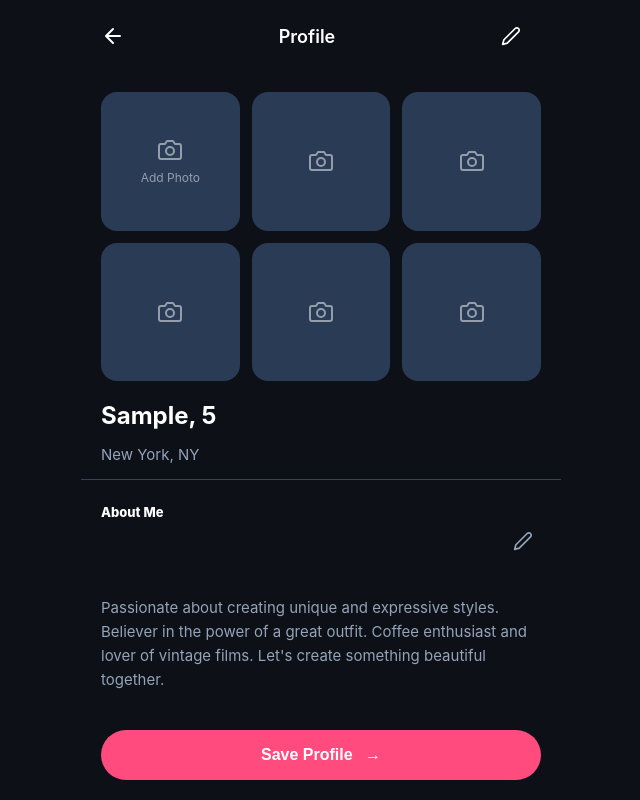
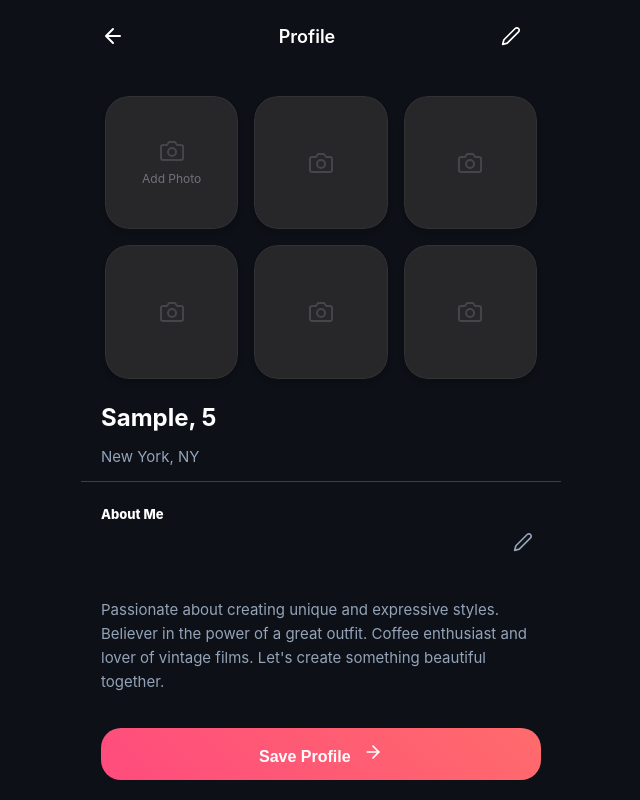
Before and after one commit to Nageshwar3/Tinglee-signup-and-login, a React (Vite) app: page /profile-wizard in a window 1280 px wide. Both pictures are taken after typing "Sample", "2020-01-15" into the empty fields and a click on the button "Save & Continue". Shown: the top 800 px of the page, without its empty margins (319-959 px from the left). Built offline with nearby package versions, Linux system fonts and the light colour scheme.

Commit message:
Design completed, awaiting logi update

```diff
--- a/src/components/ProfileWizard.css
+++ b/src/components/ProfileWizard.css
@@ -1,15 +1,14 @@
 /* Global & Reset */
 :root {
-  --bg-dark: #0d1117;
-  --bg-card: #161b22;
-  --bg-input: #1f2937;
-  --primary: #06b6d4;
-  /* Cyan Blue */
-  --primary-hover: #0891b2;
-  --text-main: #ffffff;
-  --text-secondary: #94a3b8;
-  --border-color: #374151;
-  --danger: #ef4444;
+  --bg-dark: #121212;
+  --bg-card: #1E1E1E;
+  --bg-input: #2C2C2C;
+  --primary: #F43F5E;
+  --primary-gradient: linear-gradient(90deg, #F43F5E 0%, #FB7185 100%);
+  --text-main: #FFFFFF;
+  --text-secondary: #A1A1AA;
+  --border-color: #2C2C2C;
+  --danger: #EF4444;
 }
 
 .profile-wizard {
@@ -126,18 +125,21 @@
 .form-input {
   width: 100%;
   background-color: var(--bg-input);
-  border: 1px solid transparent;
-  border-radius: 24px;
-  /* Pill shape inputs */
-  padding: 16px 20px;
+  border: none;
+  border-radius: 16px;
+  padding: 12px 16px;
   color: var(--text-main);
   font-size: 15px;
+  font-weight: 400;
   outline: none;
-  transition: border-color 0.2s;
+  transition: all 0.2s ease;
+  box-shadow: none;
+  backdrop-filter: none;
 }
 
 .form-input:focus {
-  border-color: var(--primary);
+  background-color: #383838;
+  box-shadow: none;
 }
 
 .form-input::placeholder {
@@ -147,16 +149,20 @@
 /* Date Input Specifics for Mobile Visibility */
 input[type="date"].form-input {
   color-scheme: dark;
-  /* Ensures browser UI (calendar/text) is light on dark bg */
   min-height: 52px;
-  /* Consistent height */
   display: flex;
   align-items: center;
+  justify-content: space-between;
+  text-align: left;
+}
+
+input[type="date"]::-webkit-datetime-edit {
+  text-align: left;
+  flex-grow: 1;
 }
 
 input[type="date"]::-webkit-calendar-picker-indicator {
   filter: invert(1);
-  /* Make the calendar icon white */
   cursor: pointer;
   opacity: 0.6;
 }
@@ -254,8 +260,8 @@ input[type="date"]::-webkit-calendar-picker-indicator {
 }
 
 .photo-circle.add:hover {
-  border-color: var(--primary);
-  background-color: rgba(6, 182, 212, 0.1);
+  border-color: #ec4899;
+  background-color: rgba(236, 72, 153, 0.1);
 }
 
 .photo-circle.filled img {
@@ -330,19 +336,22 @@ input[type="date"]::-webkit-calendar-picker-indicator {
   pointer-events: auto;
   width: 100%;
   max-width: 440px;
-  background-color: var(--primary);
+  background: var(--primary-gradient);
   color: white;
   border: none;
-  padding: 16px;
-  border-radius: 30px;
+  padding: 14px;
+  border-radius: 20px;
   font-size: 16px;
   font-weight: 600;
   cursor: pointer;
-  transition: background-color 0.2s;
+  transition: opacity 0.2s;
+  box-shadow: none;
 }
 
 .bottom-bar button:hover {
-  background-color: var(--primary-hover);
+  opacity: 0.9;
+  transform: none;
+  box-shadow: none;
 }
 
 /* ===== PROFILE VIEW (Step 2/3) ===== */
@@ -358,31 +367,33 @@ input[type="date"]::-webkit-calendar-picker-indicator {
 .profile-photos-grid {
   display: grid;
   grid-template-columns: repeat(3, 1fr);
-  gap: 12px;
-  padding: 20px;
+  gap: 16px;
+  padding: 24px;
 }
 
 /* Entry Animations */
-@keyframes slideInUp {
-  from {
+@keyframes popInStagger {
+  0% {
     opacity: 0;
-    transform: translateY(20px);
+    transform: scale(0.8) translateY(20px);
   }
 
-  to {
+  100% {
     opacity: 1;
-    transform: translateY(0);
+    transform: scale(1) translateY(0);
   }
 }
 
 .photo-slot {
   aspect-ratio: 1;
-  border-radius: 16px;
+  border-radius: 24px;
   overflow: hidden;
   position: relative;
   cursor: pointer;
-  transition: transform 0.3s cubic-bezier(0.34, 1.56, 0.64, 1), box-shadow 0.3s ease;
-  animation: slideInUp 0.5s ease-out backwards;
+  cursor: pointer;
+  transition: all 0.4s cubic-bezier(0.175, 0.885, 0.32, 1.275);
+  animation: popInStagger 0.6s cubic-bezier(0.175, 0.885, 0.32, 1.275) backwards;
+  box-shadow: 0 4px 6px -1px rgba(0, 0, 0, 0.1), 0 2px 4px -1px rgba(0, 0, 0, 0.06);
 }
 
 .photo-slot img {
@@ -417,26 +428,49 @@ input[type="date"]::-webkit-calendar-picker-indicator {
 }
 
 .photo-slot:hover {
-  transform: scale(1.02);
-  box-shadow: 0 8px 24px rgba(0, 0, 0, 0.3);
-  z-index: 5;
+  transform: translateY(-5px) scale(1.03);
+  box-shadow: 0 20px 25px -5px rgba(0, 0, 0, 0.5), 0 10px 10px -5px rgba(0, 0, 0, 0.4);
+  z-index: 10;
+  border: 1px solid rgba(255, 255, 255, 0.1);
 }
 
 .empty-slot-content {
   width: 100%;
   height: 100%;
-  background: #2a3b55;
+  background: #27272a;
+  border: 1px solid rgba(255, 255, 255, 0.05);
   display: flex;
   flex-direction: column;
   align-items: center;
   justify-content: center;
-  color: rgba(255, 255, 255, 0.5);
-  transition: background 0.3s, color 0.3s;
+  color: #71717a;
+  transition: all 0.2s;
+  border-radius: 24px;
+  backdrop-filter: none;
+}
+
+.empty-slot-content svg {
+  animation: breathe 3s infinite ease-in-out;
+}
+
+@keyframes breathe {
+
+  0%,
+  100% {
+    opacity: 0.4;
+    transform: scale(1);
+  }
+
+  50% {
+    opacity: 0.8;
+    transform: scale(1.1);
+  }
 }
 
 .photo-slot:hover .empty-slot-content {
-  background: #374151;
-  color: var(--primary);
+  background: #383838;
+  color: #71717A;
+  border-color: transparent;
 }
 
 .photo-overlay {
@@ -513,7 +547,7 @@ input[type="date"]::-webkit-calendar-picker-indicator {
   transform: translateY(-2px) scale(1.02);
   box-shadow:
     0 8px 15px rgba(0, 0, 0, 0.4),
-    0 0 0 1px rgba(6, 182, 212, 0.3),
+    0 0 0 1px rgba(236, 72, 153, 0.3),
     0 1px 3px rgba(255, 255, 255, 0.1) inset;
   background: linear-gradient(145deg, #374151, #2a3b55);
 }
@@ -600,8 +634,8 @@ input[type="date"]::-webkit-calendar-picker-indicator {
 }
 
 .edit-icon-btn:hover {
-  color: var(--primary);
-  background-color: rgba(6, 182, 212, 0.1);
+  color: #ec4899;
+  background-color: rgba(236, 72, 153, 0.1);
   border-radius: 50%;
   animation: wiggle 0.5s ease-in-out forwards;
 }
@@ -628,10 +662,11 @@ input[type="date"]::-webkit-calendar-picker-indicator {
   font-weight: 500;
 }
 
-.tag-pill.highlight {
-  background-color: rgba(6, 182, 212, 0.15);
-  color: var(--primary);
-  border: 1px solid rgba(6, 182, 212, 0.3);
+.tag-pill.highlight,
+.tag-pill {
+  background-color: var(--bg-input);
+  color: var(--text-main);
+  border: none;
 }
 
 /* Prompts */
--- a/src/components/ProfileWizard.jsx
+++ b/src/components/ProfileWizard.jsx
@@ -370,7 +370,7 @@ export default function ProfileWizard() {
                       e.stopPropagation();
                       removePhoto(photos[index].id);
                     }}
-                    style={{ top: '8px', right: '8px', width: '28px', height: '28px', background: 'rgba(239, 68, 68, 0.9)' }}
+                    style={{ top: '8px', right: '8px', width: '28px', height: '28px', background: 'rgba(239, 68, 68, 1)' }}
                   >
                     <IconX />
                   </button>
@@ -424,8 +424,7 @@ export default function ProfileWizard() {
                 value={age}
                 readOnly
                 placeholder="Age"
-                style={{ width: '60px', textAlign: 'center', opacity: 0.7, cursor: 'not-allowed' }}
-                title="Age is calculated from DOB"
+                style={{ width: '100px', textAlign: 'center', opacity: 0.7, cursor: 'not-allowed' }}
               />
             </div>
             <input
@@ -553,7 +552,7 @@ export default function ProfileWizard() {
             saveData();
             navigate('/discovery');
           }}>
-            Save Profile <span style={{ marginLeft: 8 }}>→</span>
+            Save Profile <span style={{ marginLeft: 8, display: 'inline-flex' }}><IconArrowRight /></span>
           </button>
         )}
       </div>
@@ -576,12 +575,12 @@ export default function ProfileWizard() {
             width: 64,
             height: 64,
             borderRadius: '50%',
-            background: 'rgba(6, 182, 212, 0.15)',
+            background: 'var(--bg-input)',
             display: 'flex',
             alignItems: 'center',
             justifyContent: 'center',
             color: 'var(--primary)',
-            boxShadow: '0 0 0 4px rgba(6, 182, 212, 0.05)'
+            boxShadow: 'none'
           }}>
             <IconMapPin />
           </div>
```
Also changed, not shown: src/assets/tinglee_logo_new.png (deleted).
